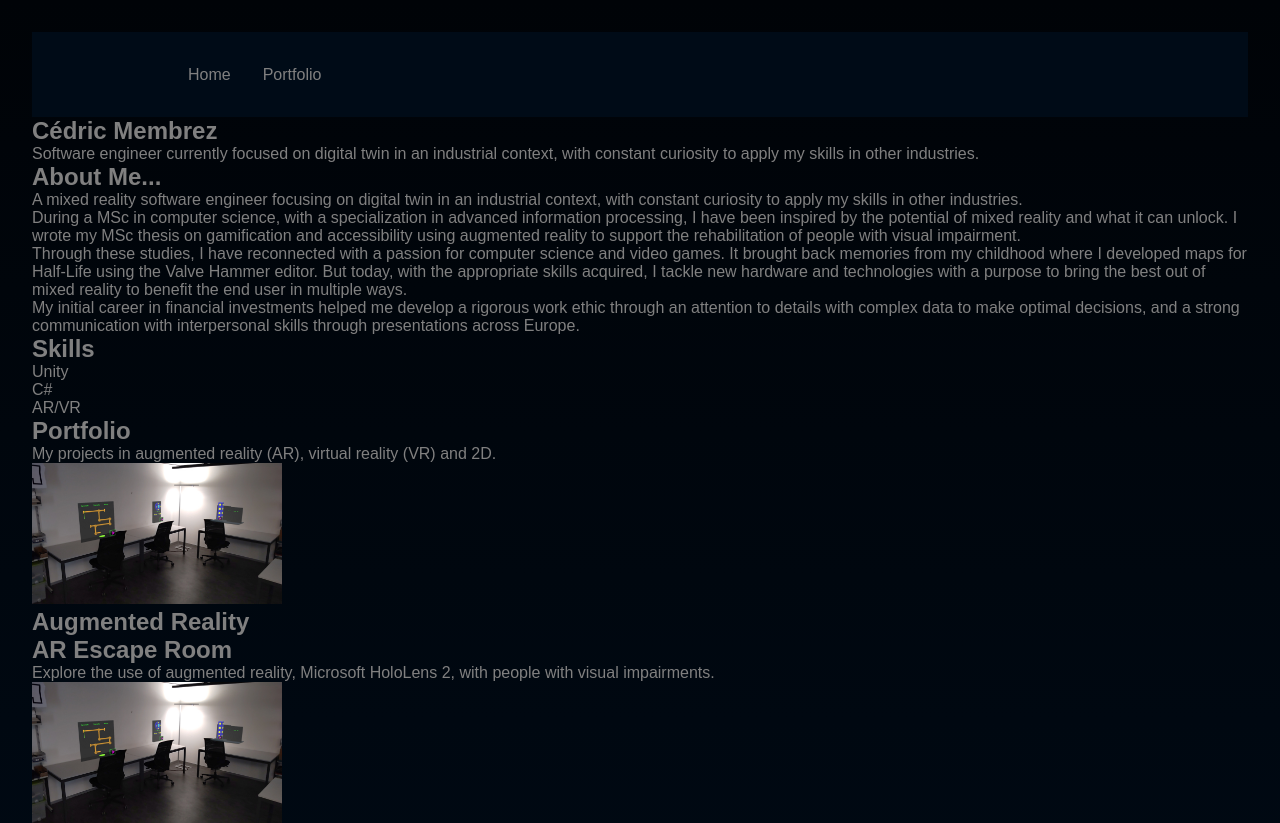
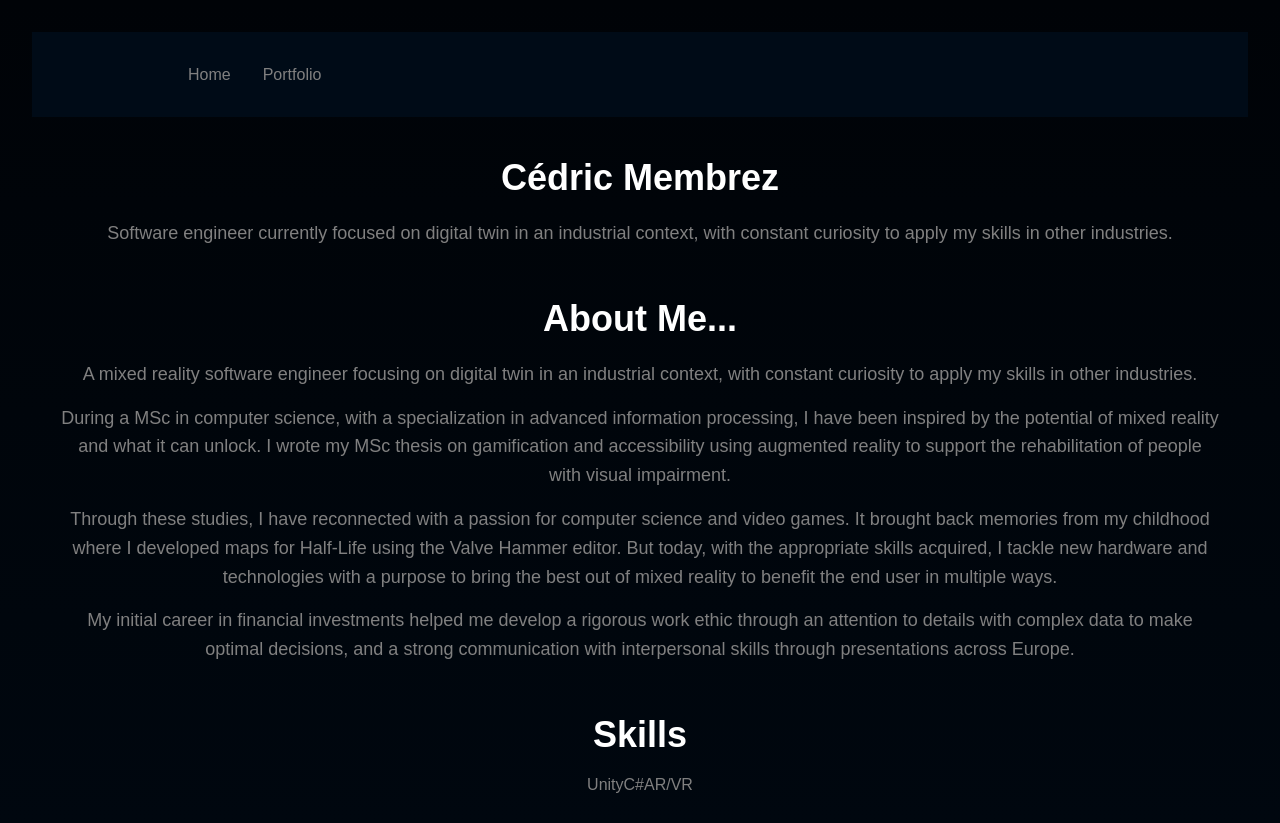
Before and after one commit to cmembrez/cmembrez.github.io, a React (Vite) app in the folder online-portfolio/react-frontend/: page / in a window 1280 px wide. Shown: the top 823 px of the page. Built offline with nearby package versions, Linux system fonts and the light colour scheme.

Commit message:
Simplified Home style

```diff
--- a/online-portfolio/react-frontend/src/components/Home.jsx
+++ b/online-portfolio/react-frontend/src/components/Home.jsx
@@ -2,53 +2,36 @@ import { skills } from "../data";
 export default function Home() {
     return (
         <section id="home">
-            <div className="container mx-auto flex px-10 py-20 md:flex-row flex-col items-center">
-                <div className="lg:flex-grow md:w-1/2 lg:pr-24 md:pr-16 flex flex-col md:items-start md:text-left mb-16 md:mb-0 items-center text-center">
-                    <h1 className="title-font sm:text-4xl text-3xl mb-4 font-medium text-white">
-                        Cédric Membrez
-                    </h1>
-                    <p className="mb-8 leading-relaxed">
-                        Software engineer currently focused on digital twin in an industrial context, with constant curiosity to apply my skills in other industries.
-                    </p>
-                </div>
+            <div className="header">
+                <h1>Cédric Membrez</h1>
+                <p>Software engineer currently focused on digital twin in an industrial context, with constant curiosity to apply my skills in other industries.</p>
             </div>
 
-            <div className="container mx-auto flex px-10 py-20 md:flex-row flex-col items-center">
-                <div className="lg:flex-grow md:w-1/2 lg:pr-24 md:pr-16 flex flex-col md:items-start md:text-left mb-16 md:mb-0 items-center text-center">
-                    <h1 className="title-font sm:text-4xl text-3xl mb-4 font-medium text-white">
-                        About Me...
-                    </h1>
-                    <p className="mb-8 leading-relaxed">
-                        A mixed reality software engineer focusing on digital twin in an industrial context, with constant curiosity to apply my skills in other industries.
-                    </p>
-                    <p className="mb-8 leading-relaxed">
-                        During a MSc in computer science, with a specialization in advanced information processing,
+            <div className="about">
+                <h1>About Me...</h1>
+                <p>A mixed reality software engineer focusing on digital twin in an industrial context, with constant curiosity to apply my skills in other industries.</p>
+                <p> During a MSc in computer science, with a specialization in advanced information processing,
                     I have been inspired by the potential of mixed reality and what it can unlock.
                     I wrote my MSc thesis on gamification and accessibility using augmented reality
                     to support the rehabilitation of people with visual impairment.
                 </p>
-                    <p className="mb-8 leading-relaxed">
+                <p>
                     Through these studies, I have reconnected with a passion for computer science and video games.
                     It brought back memories from my childhood where I developed maps for Half-Life using
                     the Valve Hammer editor. But today, with the appropriate skills acquired,
                     I tackle new hardware and technologies with a purpose to bring the best out of mixed reality
                     to benefit the end user in multiple ways.
                 </p>
-                    <p className="mb-8 leading-relaxed">
+                <p>
                     My initial career in financial investments helped me develop a rigorous work ethic
                     through an attention to details with complex data to make optimal decisions,
                     and a strong communication with interpersonal skills through presentations across Europe.
                 </p>
             </div>
-            </div>
 
-            <div className="container px-5 py-10 mx-auto">
-                <div className="text-center mb-20">
-                    <h1 className="sm:text-4xl text-3xl font-medium title-font text-white mb-4">
-                        Skills
-                    </h1>
-                </div>
-                <div className="flex flex-wrap lg:w-4/5 sm:mx-auto sm:mb-2 -mx-2">
+            <div className="skills">
+                <h1>Skills</h1>
+                <div className="skills-list">
                     {
                         skills.map(
                             (skill) => (
--- a/online-portfolio/react-frontend/src/index.css
+++ b/online-portfolio/react-frontend/src/index.css
@@ -1,3 +1,7 @@
+html {
+    scroll-behavior: smooth;
+}
+
 * {
     box-sizing: border-box;
     padding: 0;
@@ -18,6 +22,69 @@ body {
     font-family: var(--body-font);
 }
 
-html {
-    scroll-behavior: smooth;
+section {
+    padding: 40px 20px;
+    max-width: 1200px;
+    margin: 0 auto;
 }
+
+/* Header Section */
+.header {
+    text-align: center;
+    margin-bottom: 50px;
+}
+
+.header h1 {
+    font-size: 36px;
+    color: #FFFFFF;
+    margin-bottom: 20px;
+}
+
+.header p {
+    font-size: 18px;
+    line-height: 1.6;
+}
+
+/* About Section */
+.about {
+    margin-bottom: 50px;
+    text-align: center;
+}
+
+.about h1 {
+    font-size: 36px;
+    color: #FFFFFF;
+    margin-bottom: 20px;
+}
+
+.about p {
+    font-size: 18px;
+    line-height: 1.6;
+    margin-bottom: 15px;
+}
+
+/* Skills Section */
+.skills {
+    text-align: center;
+}
+
+.skills h1 {
+    font-size: 36px;
+    color: #FFFFFF;
+    margin-bottom: 20px;
+}
+
+.skills-list {
+    display: flex;
+    flex-wrap: wrap;
+    justify-content: center;
+}
+
+.skill {
+    background-color: #333333;
+    padding: 10px 20px;
+    margin: 10px;
+    border-radius: 5px;
+    color: #FFFFFF;
+    font-size: 16px;
+}
```
Lines whose indentation alone changed are shown as unchanged.
